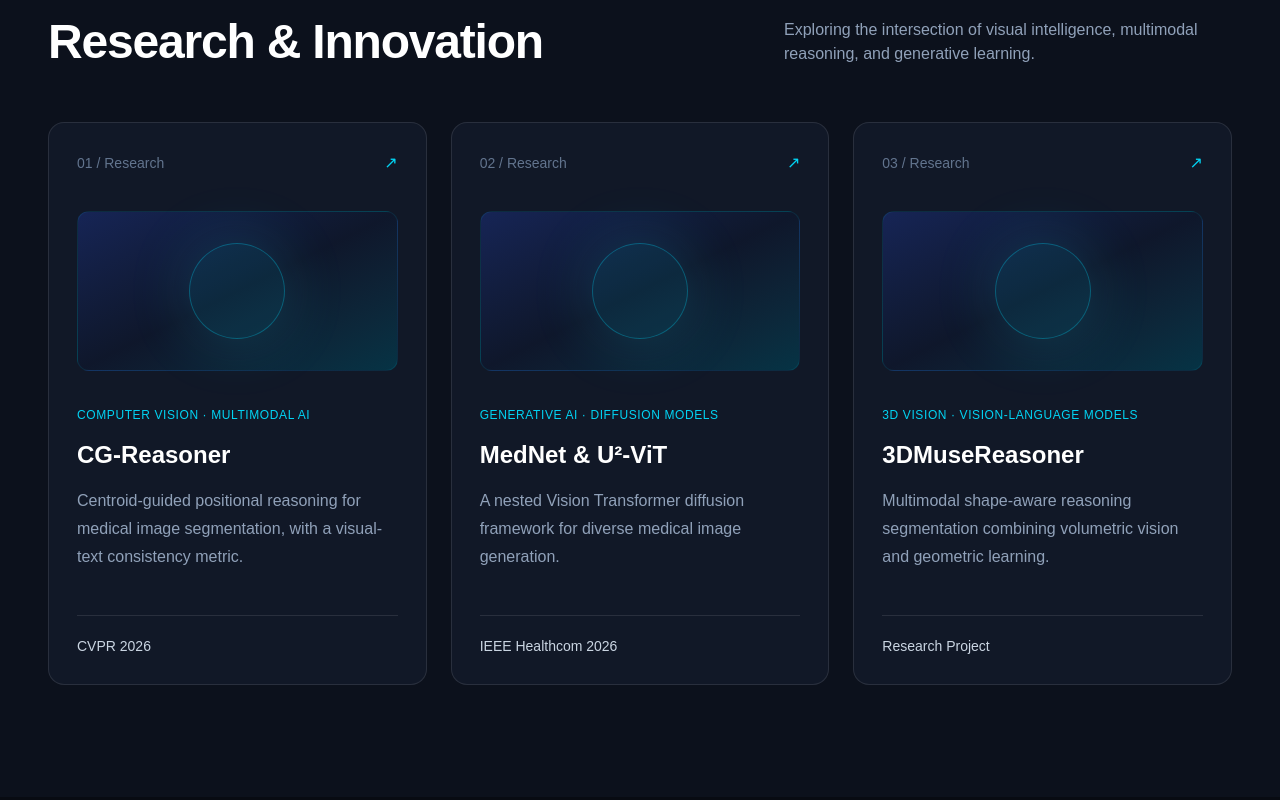
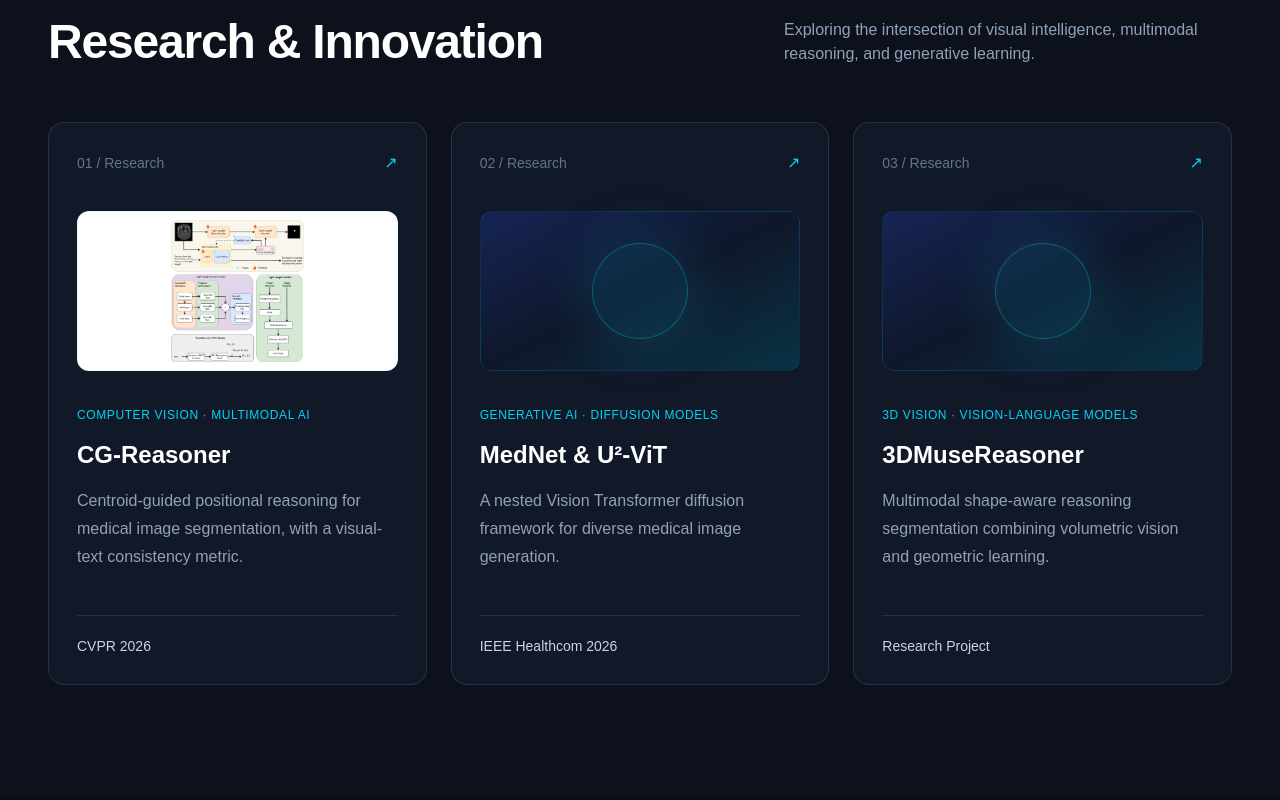
Before and after one commit to sravanipottipati/lakshmikar-ai-portfolio, a Next.js app: page / in a window 1280 px wide. Shown: the part 2100-2900 px from the top of the page. Built offline with nearby package versions, Linux system fonts and the light colour scheme.

Commit message:
Add CG-Reasoner architecture figure to research portfolio

```diff
--- a/src/app/page.tsx
+++ b/src/app/page.tsx
@@ -155,9 +155,19 @@
                   <span className="text-cyan-400">↗</span>
                 </div>
 
+                {project.title === "CG-Reasoner" ? (
+                  <div className="my-9 flex h-40 items-center justify-center overflow-hidden rounded-xl border border-cyan-400/10 bg-white p-2">
+                    <img
+                      src="/research/cg-reasoner-architecture.png"
+                      alt="CG-Reasoner model architecture"
+                      className="h-full w-full object-contain"
+                    />
+                  </div>
+                ) : (
                 <div className="my-9 flex h-40 items-center justify-center rounded-xl border border-cyan-400/10 bg-gradient-to-br from-blue-950 via-slate-900 to-cyan-950">
                   <div className="h-24 w-24 rounded-full border border-cyan-400/30 bg-cyan-400/10 shadow-[0_0_65px_rgba(34,211,238,0.18)]" />
                 </div>
+                )}
 
                 <p className="text-xs font-medium tracking-wider text-cyan-400 uppercase">
                   {project.category}
```
Also changed, not shown: public/research/cg-reasoner-architecture.png (added).
